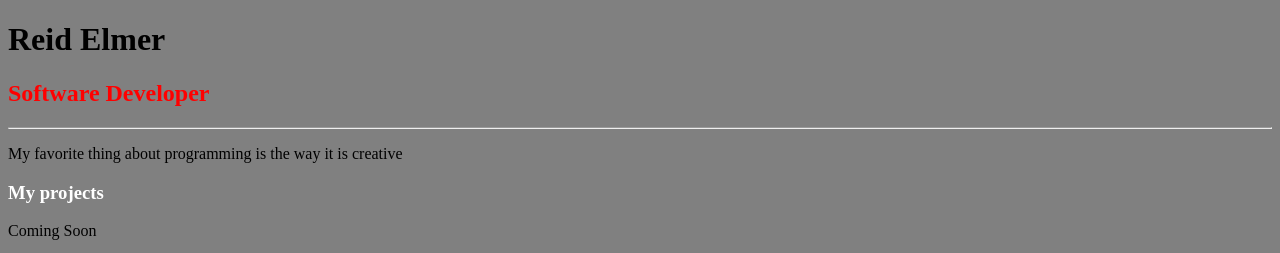
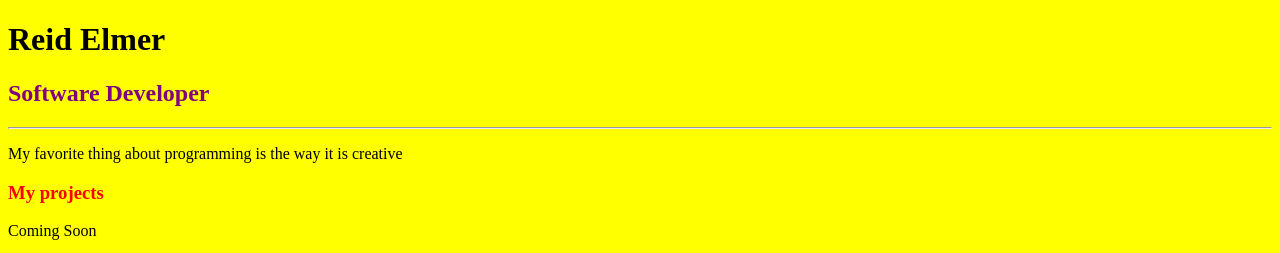
Before and after one commit to ReidElmer/Portfolio-, a plain HTML site: page index.html in a window 1280 px wide. Shown: the top 253 px of the page. Drawn offline with Linux system fonts and the light colour scheme.

Commit message:
New changes, testing out how to do css and github

```diff
--- a/index.html
+++ b/index.html
@@ -14,7 +14,7 @@
     </div>
 
     <div>
-        <h2 id="red-font">Software Developer</h2>
+        <h2 id="blue-font">Software Developer</h2>
         <hr>
         <p>My favorite thing about programming is the way it is creative</p>
     </div>
@@ -27,6 +27,7 @@
     </div>
     <!-- For sthe style sheet, if its an id, which is only specific to one tag, the # always goes before
     the id attribute. If its a class name then theres a . before the tag. For example, look above. -->
+    <!-- This is a new comment-->
 
     <div>
         <h3>About Me</h3>
--- a/style.css
+++ b/style.css
@@ -1,12 +1,20 @@
 body {
-    background: grey;
+    background: yellow;
 
 }
 
 .white-font {
-    color: white;
+    color: Green;
 }
 
-#red-font {
+.white-font{
     color: red;
 }
+
+#blue-font {
+    color: blue;
+}
+
+#blue-font {
+    color: purple;
+}
```
